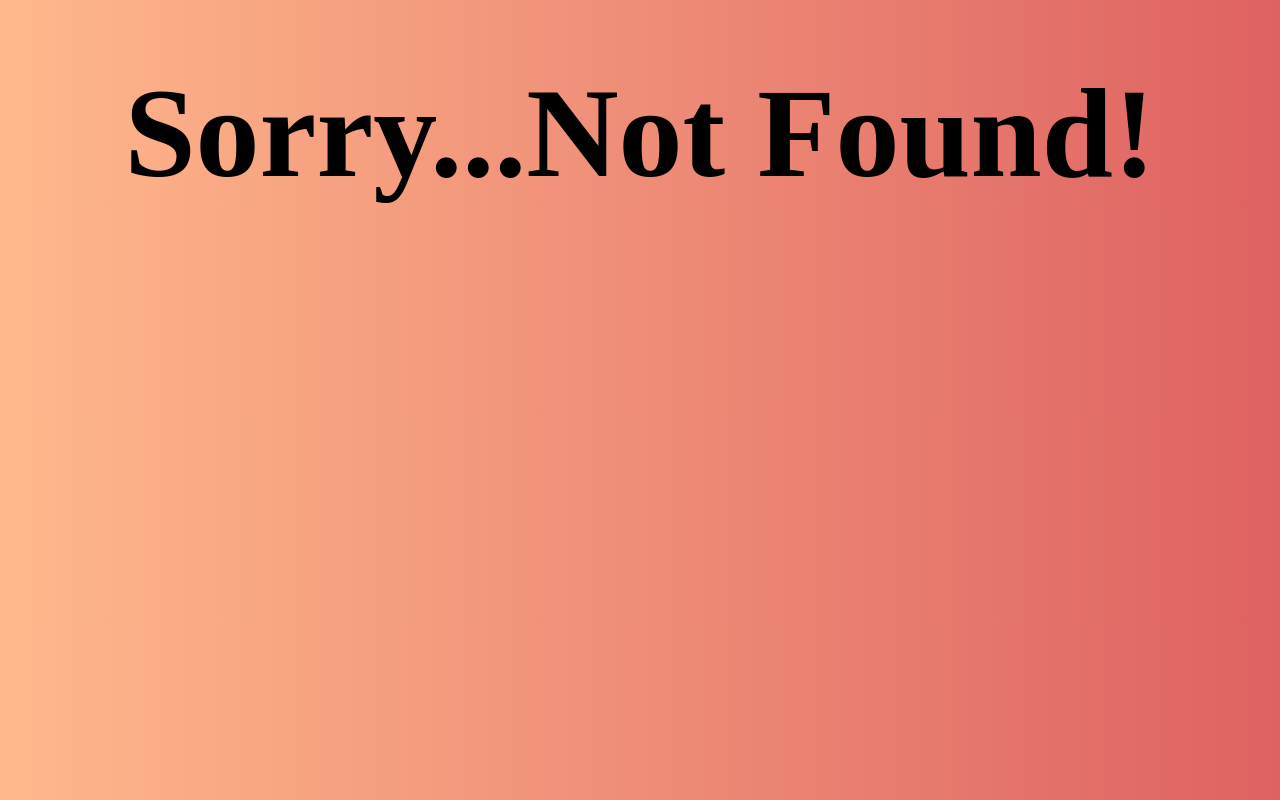
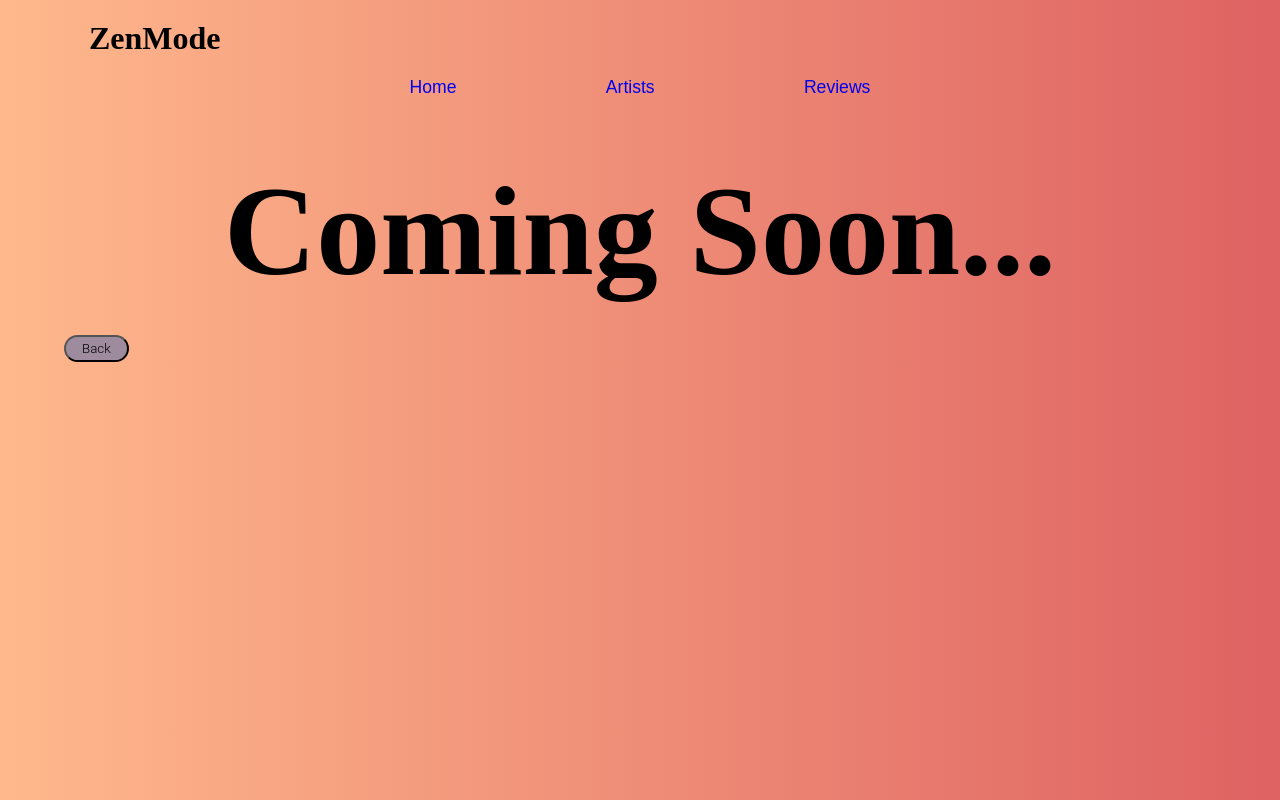
Before and after one commit to pearlhamilton/Music-React-App, a React app: page /reviews in a window 1280 px wide. Before the commit this address had no page. Built offline with nearby package versions, Linux system fonts and the light colour scheme; a web font is replaced by a local one.

Commit message:
change technology page to reviews

```diff
--- a/src/App.js
+++ b/src/App.js
@@ -1,5 +1,5 @@
 import React from 'react'
-import { Artists, Home, Technology } from './pages'
+import { Artists, Home, Reviews } from './pages'
 import { Switch, Route } from 'react-router-dom';
 
 
@@ -8,7 +8,7 @@ const App = () => {
         <Switch>
                 <Route exact path="/" component={Home} />
                 <Route path="/artists" component={Artists} />
-                <Route path="/technology" component={Technology} />
+                <Route path="/reviews" component={Reviews} />
                 <Route render={() => <h1 id="notFound">Sorry...Not Found!</h1>} />
         </Switch>
         )
--- a/src/layout/Nav/index.js
+++ b/src/layout/Nav/index.js
@@ -9,7 +9,7 @@ const Nav = () => {
         <nav>
             <NavLink exact to ="/" activeClassName="active">Home</NavLink>
             <NavLink to ="/artists" activeClassName="active">Artists</NavLink>
-            <NavLink to ="/technology" activeClassName="active">Technology</NavLink>
+            <NavLink to ="/reviews" activeClassName="active">Reviews</NavLink>
         </nav>
     )
 }
--- /dev/null
+++ b/src/pages/Reviews/index.js
@@ -0,0 +1,21 @@
+
+import React from 'react'
+import { BackButton } from '../../components'
+import { Header } from '../../layout'
+
+const Reviews = () => {
+
+    return(
+        <>
+        <Header/>
+        <h1>Coming Soon...</h1>
+        <BackButton/>
+        </>
+    )
+}
+
+
+
+
+
+export default Reviews
--- a/src/pages/Technology/index.js
+++ /dev/null
@@ -1,16 +0,0 @@
-
-import React from 'react'
-
-const Technology = () => {
-
-    return(
-        <h1>This is the Technology Page</h1>
-
-    )
-}
-
-
-
-
-
-export default Technology
--- a/src/pages/index.js
+++ b/src/pages/index.js
@@ -1,3 +1,3 @@
 export {default as Artists} from './Artists'
 export {default as Home} from './Home'
-export {default as Technology} from './Technology'
+export {default as Reviews} from './Reviews'
```
